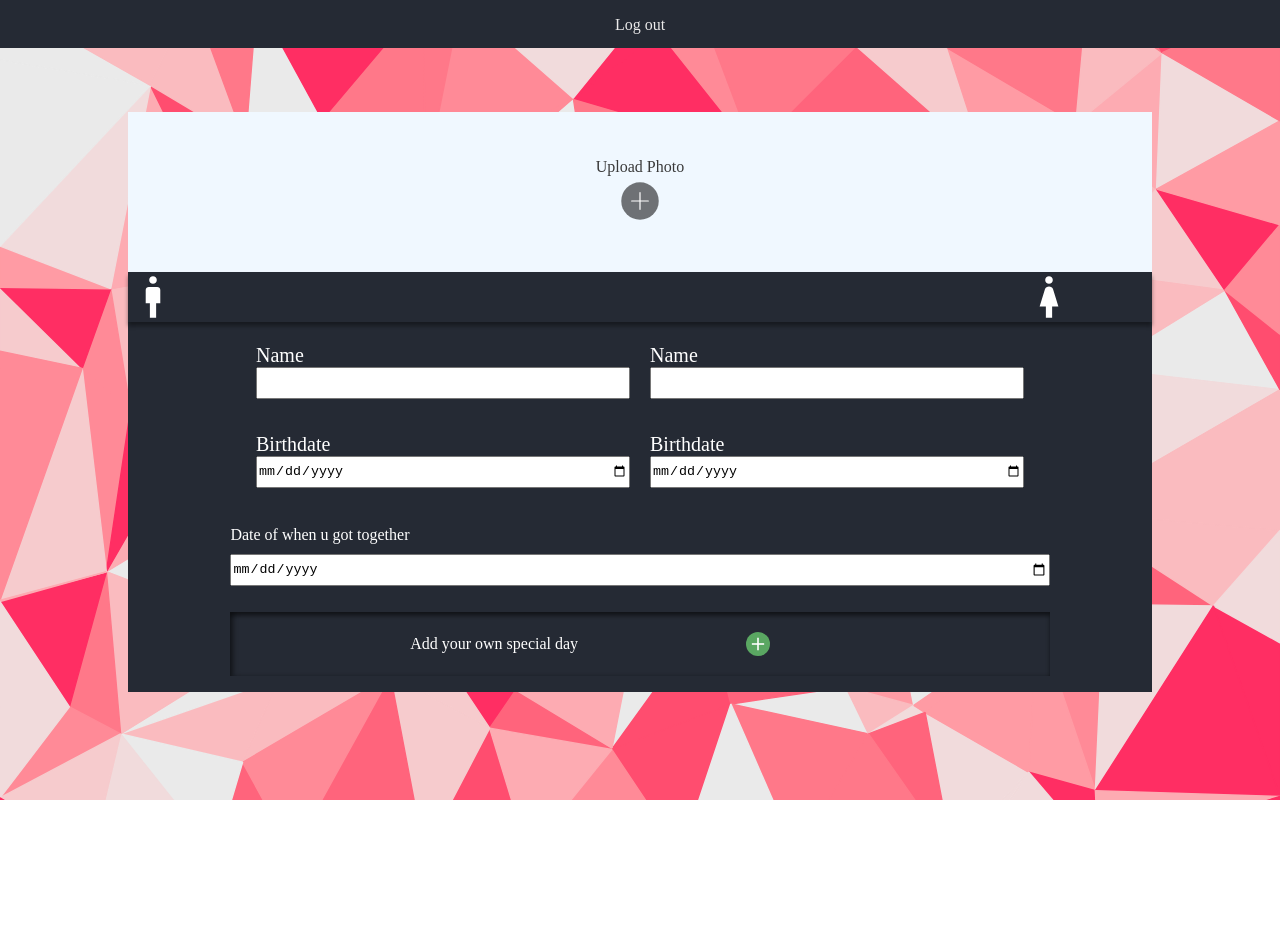
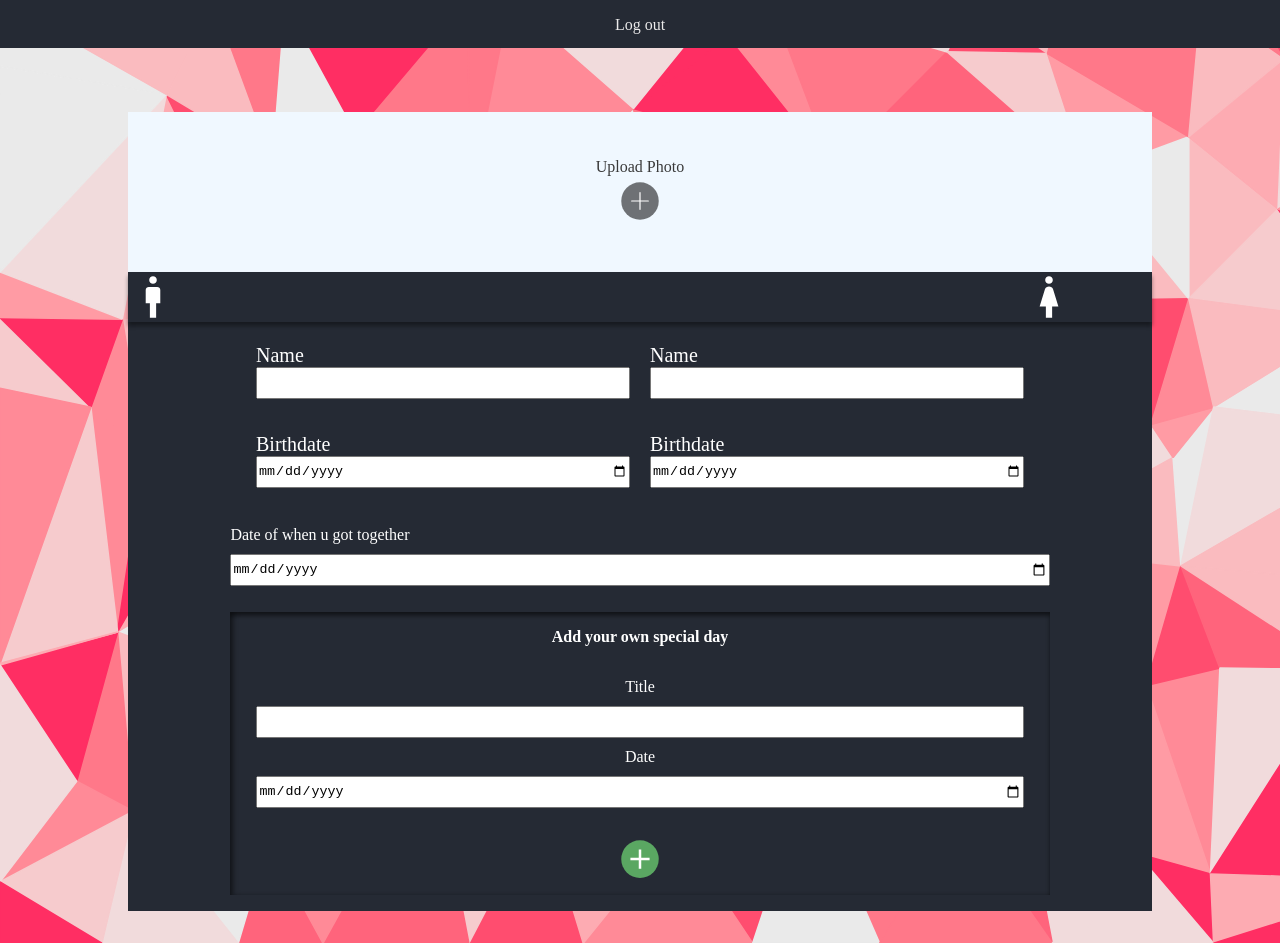
Before and after one commit to Zeeroon-e/Together, a React (Vite) app: page /home in a window 1280 px wide. Before the commit the page ends 800 px from the top, so only its background shows below. Built offline with nearby package versions, Linux system fonts and the light colour scheme.

Commit message:
addfield css and html

```diff
--- a/src/components/CreateForm.tsx
+++ b/src/components/CreateForm.tsx
@@ -1,6 +1,6 @@
-
 import './createform.scss';
 import { useState } from 'react';
+
 function CreateForm() {
     const [leftName, setLeftName] = useState('')
     const [leftBirthDate, setLeftBirthDate] = useState('')
@@ -10,11 +10,21 @@ function CreateForm() {
 
     const [dateTogether, setDateTogether] = useState('')
 
+    const [addField, setAddField] = useState(false)
+
 
     console.log(leftName)
     console.log(leftBirthDate)
-    function addOwnDate(){
+    const addOwnDate = ()=> {
         console.log("clicked");
+        if (addField === true) {
+            setAddField(false);
+        }
+        if (addField === false) {
+            setAddField(true);
+        }
+
+
     }
 
   return (
@@ -60,8 +70,18 @@ function CreateForm() {
             <input type="date" value={dateTogether} onChange={(e) => setDateTogether(e.target.value)}/>
         </div>
         <div className='own-date-container'>
-            <label htmlFor="">Add your own special day</label>
+            <h4 className='own-date-title'>Add your own special day</h4>
+            <div className='add-field'>
+                <label htmlFor="">Title</label>
+                <input type="text" />
+                <label htmlFor="">Date</label>
+                <input type="date" />
+            </div>
             <p className='add-icon' onClick={addOwnDate}>t</p>
+        </div>
+        <div>
+
+
         </div>
 
     </form>
--- a/src/components/createform.scss
+++ b/src/components/createform.scss
@@ -113,7 +113,9 @@
 
 .own-date-container{
     display: flex;
-    justify-content: space-evenly;
+    justify-content: center;
+    flex-direction: column;
+    text-align: center;
     align-items: center;
     padding: 1rem;
     color: white;
@@ -124,11 +126,26 @@
     p{
         cursor: pointer;
         color: #252a3400;
-        width: 10vw;
-        height: 2rem;
+        display: flex;
+        justify-content: center;
+        width: 50px;
+        height: 2.8rem;
         background-image: url('../assets/Add_square.svg');
         background-repeat: no-repeat;
-        background-size: contain;
+        background-size: cover;
+    }
+    .own-date-title{
+        margin-bottom: 1rem;
+    }
+    .add-field{
+        width: 100%;
+        display: flex;
+        flex-direction: column;
+        margin: 1rem;
+        input{
+            height: 2rem;
+            margin: 10px;
+        }
     }
 
 }
```
